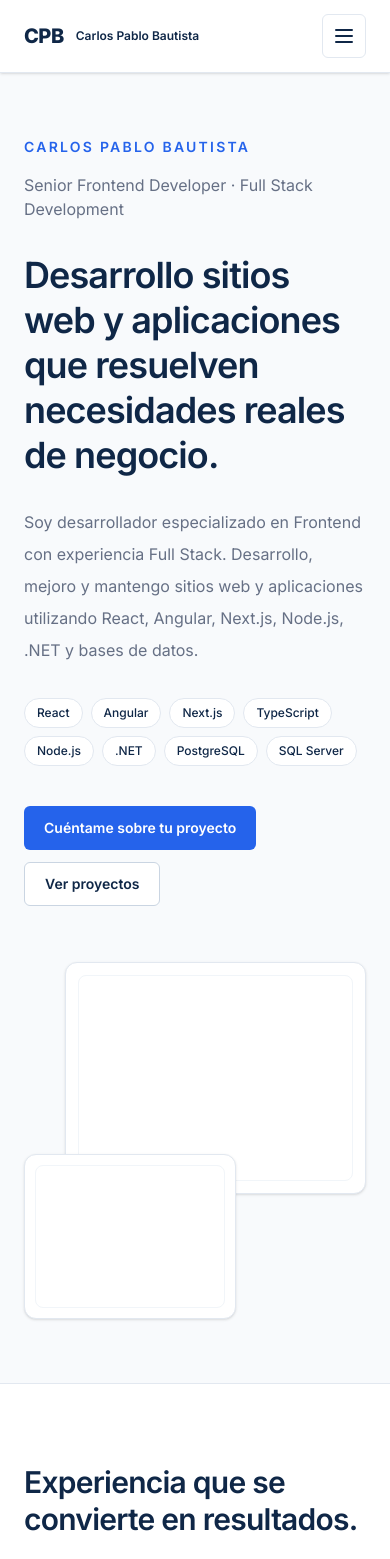
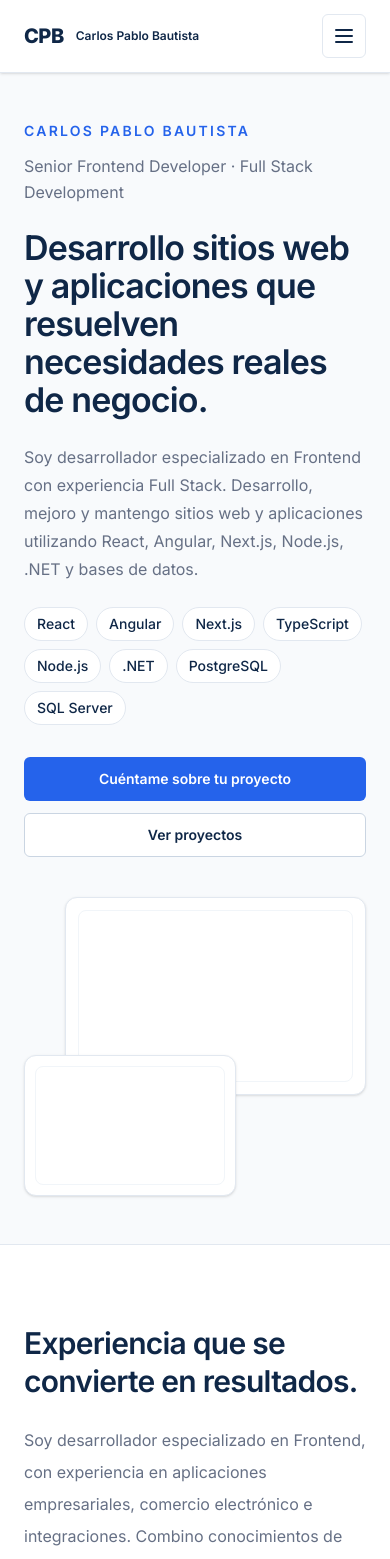
Before and after one commit to carlospablob/portafolio, a Next.js app: page / in a window 390 px wide. Shown: the top 1559 px of the page. Built offline with nearby package versions, Linux system fonts and the light colour scheme.

Commit message:
style: compacta hero y mejora tipografia responsive

```diff
--- a/src/components/hero/Hero.tsx
+++ b/src/components/hero/Hero.tsx
@@ -14,33 +14,35 @@ export function Hero() {
   return (
     <section
       aria-labelledby="hero-title"
-      className="mx-auto grid min-h-[calc(100svh-4.5rem)] w-full max-w-7xl items-center gap-14 px-6 py-16 sm:px-10 lg:grid-cols-[minmax(0,1.15fr)_minmax(0,0.85fr)] lg:gap-12 lg:py-24"
+      className="mx-auto grid w-full max-w-7xl items-center gap-10 px-6 py-12 sm:gap-12 sm:px-10 sm:py-14 lg:grid-cols-[minmax(0,1.15fr)_minmax(0,0.85fr)] lg:gap-12 lg:py-16"
     >
-      <div className="max-w-2xl">
+      <div className="min-w-0 max-w-2xl">
         <p className="text-primary text-sm font-semibold tracking-[0.16em] uppercase">
           {siteConfig.name}
         </p>
-        <p className="text-muted mt-4 text-base sm:text-lg">{siteConfig.role}</p>
+        <p className="text-muted mt-3 text-base leading-relaxed sm:text-lg">
+          {siteConfig.role}
+        </p>
 
         <h1
           id="hero-title"
-          className="text-navy mt-8 text-4xl leading-tight font-semibold tracking-tight sm:text-5xl lg:text-[3.4rem]"
+          className="text-navy mt-6 text-[clamp(2.125rem,4.8vw,3.5rem)] leading-[1.12] font-semibold tracking-tight"
         >
           {siteConfig.headline}
         </h1>
 
-        <p className="text-muted mt-7 max-w-xl text-base leading-8 sm:text-lg">
+        <p className="text-muted mt-6 max-w-[60ch] text-base leading-7 sm:text-lg sm:leading-8">
           {siteConfig.description}
         </p>
 
         <ul
           aria-label={siteConfig.hero.technologiesLabel}
-          className="mt-8 flex flex-wrap gap-2"
+          className="mt-6 flex flex-wrap gap-2"
         >
           {siteConfig.technologies.map((technology) => (
             <li
               key={technology}
-              className="text-navy rounded-full border border-slate-200 bg-white px-3 py-1.5 text-xs font-medium sm:text-sm"
+              className="text-navy rounded-full border border-slate-200 bg-white px-3 py-1.5 text-sm leading-5 font-medium"
             >
               {technology}
             </li>
@@ -48,7 +50,7 @@ export function Hero() {
         </ul>
 
         {(whatsappHref || projectsHref) && (
-          <div className="mt-10 flex flex-wrap gap-3">
+          <div className="mt-8 flex flex-col gap-3 sm:flex-row sm:flex-wrap">
             {whatsappHref && (
               <a
                 href={whatsappHref}
@@ -71,12 +73,12 @@ export function Hero() {
         )}
       </div>
 
-      <div aria-hidden="true" className="relative mx-auto w-full max-w-xl lg:max-w-none">
+      <div aria-hidden="true" className="relative mx-auto w-full max-w-lg lg:max-w-none">
         <div className="ml-auto w-[88%] rounded-xl border border-slate-200 bg-white p-3 shadow-sm sm:p-4">
-          <div className="aspect-[4/3] rounded-lg border border-slate-100 bg-white" />
+          <div className="aspect-[16/10] rounded-lg border border-slate-100 bg-white" />
         </div>
         <div className="relative -mt-10 w-[62%] rounded-xl border border-slate-200 bg-white p-2.5 shadow-sm sm:-mt-16 sm:p-3">
-          <div className="aspect-[4/3] rounded-lg border border-slate-100 bg-white" />
+          <div className="aspect-[16/10] rounded-lg border border-slate-100 bg-white" />
         </div>
       </div>
     </section>
```
